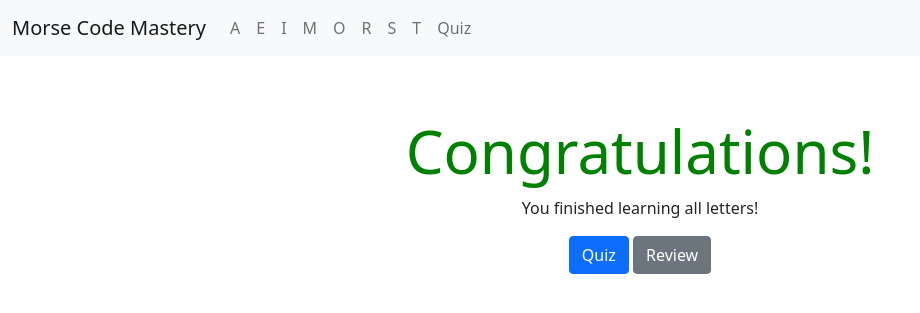
After one commit to yuminglin0326/MorseCodeTutorial, a Flask app: page /finish_learn in a window 1280 px wide. The commit adds this page. Shown: the top 313 px of the page, without its empty margins (0-920 px from the left). Run offline with Flask 3, Linux system fonts and the light colour scheme; some libraries are stand-ins or nearby versions.

Commit message:
finished the transition page from learn to quiz

```diff
--- a/server.py
+++ b/server.py
@@ -12,8 +12,18 @@ learns = {
         "morse_image": "/static/image/a-morse.png",
         "morse_audio": "/static/audio/morse_code_a.mp3",
         "position": [[190, 595], [315, 570]], # [top, left],
+        "dash": "/static/image/dash_hor.png",
+    },
+    "2": {
+        "id": 2,
+        "letter": "e",
+        "morse_code": ".",
+        "plain_image": "/static/image/e-plain.png",
+        "morse_image": "/static/image/e-morse.png",
+        "morse_audio": "/static/audio/morse_code_e.mp3",
+        "position": [[390, 480]], # [top, left],
         "dash": "/static/image/dash_hor.png"
-    }
+    },
 }
 
 quizzes = {
@@ -61,9 +71,14 @@ def learn(learn_id):
 @app.route('/learn_try/<learn_id>')
 def learn_try(learn_id):
     learn_data = learns[learn_id]
+    total_learns = len(learns)
 
-    return render_template('learn_try.html', learn=learn_data)
+    return render_template('learn_try.html', learn=learn_data, total_learns=total_learns)
 
+@app.route('/finish_learn')
+def finish_learn():
+    all_learns = learns
+    return render_template('finish_learn.html', learns=all_learns)
 
 @app.route('/quiz/<quiz_id>')
 def quiz(quiz_id):
--- /dev/null
+++ b/static/finish_learn.js
@@ -0,0 +1,19 @@
+$(document).ready(function() {
+    console.log(learns)
+    $('#learn-quiz-button').click(function() {
+        window.location.href = "/quiz/1";
+    });
+
+    $('#learn-review-button').click(function() {
+        $(".review-detail-button").empty();
+        $.each(learns, function(index, learn) {
+            let id = learn["id"];
+            let letter = learn["letter"];
+            let newButton = $("<button>").html(letter.toUpperCase()).addClass("btn btn-light letter").attr("data-id", id);
+            newButton.click(function() {
+                window.location.href = "/learn/" + id;
+            });
+            $(".review-detail-button").append(newButton);
+        })
+    });
+});
--- a/static/learn.js
+++ b/static/learn.js
@@ -33,6 +33,7 @@ $(document).ready(function() {
 
     });
 
+    // ToSolve: need to make dynamic
     displayFlashlight = function() {
         $('.flashlight-on').show();
         setTimeout(function() {
--- a/static/main.css
+++ b/static/main.css
@@ -87,3 +87,23 @@
   left: 20px; /* Adjust as needed */
   z-index: 2; /* Set stacking order */
 }
+
+/* finish-learn page styling */
+#finish-learn-container {
+  text-align: center;
+  margin: 50px 0px;
+}
+
+#congrats {
+  font-size: 60px;
+  color: green;
+}
+
+.review-detail-button {
+  margin: 20px 0px;
+}
+
+button.letter {
+  margin: 10px;
+  font-size: 20px;
+}
--- a/static/quiz.js
+++ b/static/quiz.js
@@ -49,10 +49,10 @@ $(document).ready(function() {
               $('#duration-display').text(duration/1000 + ' seconds');
             } else {
                 $('.error').remove();
-                if (duration < 150) {
+                if (duration < 200) {
                     console.log("dot duration: " + duration);
                     $('.input-morse-code').append('.');
-                } else if (duration > 150 && duration < 500) {
+                } else if (duration > 200 && duration < 500) {
                     console.log("dash duration: " + duration);
                     $('.input-morse-code').append('-');
                 } else {
--- /dev/null
+++ b/templates/finish_learn.html
@@ -0,0 +1,21 @@
+{% extends "layout.html" %}
+
+{% block content %}
+
+    <script type="text/javascript" src="{{ url_for('static', filename = 'finish_learn.js') }}"></script>
+
+    <script>
+        let learns = {{learns|tojson}}
+    </script>
+
+    <div id="finish-learn-container">
+        <div id="congrats">Congratulations!</div>
+        <p>You finished learning all letters!</p>
+        <button id="learn-quiz-button" class="btn btn-primary">Quiz</button>
+        <button id="learn-review-button" class="btn btn-secondary">Review</button>
+        <div class="review-detail-button"></div>
+    </div>
+
+
+
+{% endblock %}
--- a/templates/layout.html
+++ b/templates/layout.html
@@ -29,7 +29,7 @@
             <div class="collapse navbar-collapse" id="navbarSupportedContent">
                 <ul class="navbar-nav me-auto mb-2 mb-lg-0">
                     <li class="nav-item"><a class="nav-link" href="/learn/1">A</a></li>
-                    <li class="nav-item"><a class="nav-link" href="#">E</a></li>
+                    <li class="nav-item"><a class="nav-link" href="/learn/2">E</a></li>
                     <li class="nav-item"><a class="nav-link" href="#">I</a></li>
                     <li class="nav-item"><a class="nav-link" href="#">M</a></li>
                     <li class="nav-item"><a class="nav-link" href="#">O</a></li>
--- a/templates/learn_try.html
+++ b/templates/learn_try.html
@@ -6,6 +6,7 @@
 
     <script>
         let learn = {{learn|tojson}}
+        let total_letters = {{total_learns}}
     </script>
 
     <div class="learn-container">
```
Also changed, not shown: static/learn_try.js (+8 -3 lines), static/image/e-answer.png (renamed from static/image/e.answer.png), static/image/e-hint.png (renamed from static/image/e.hint.png), static/image/e-morse.png (added), static/image/e-plain.png (added), 1 other file.
